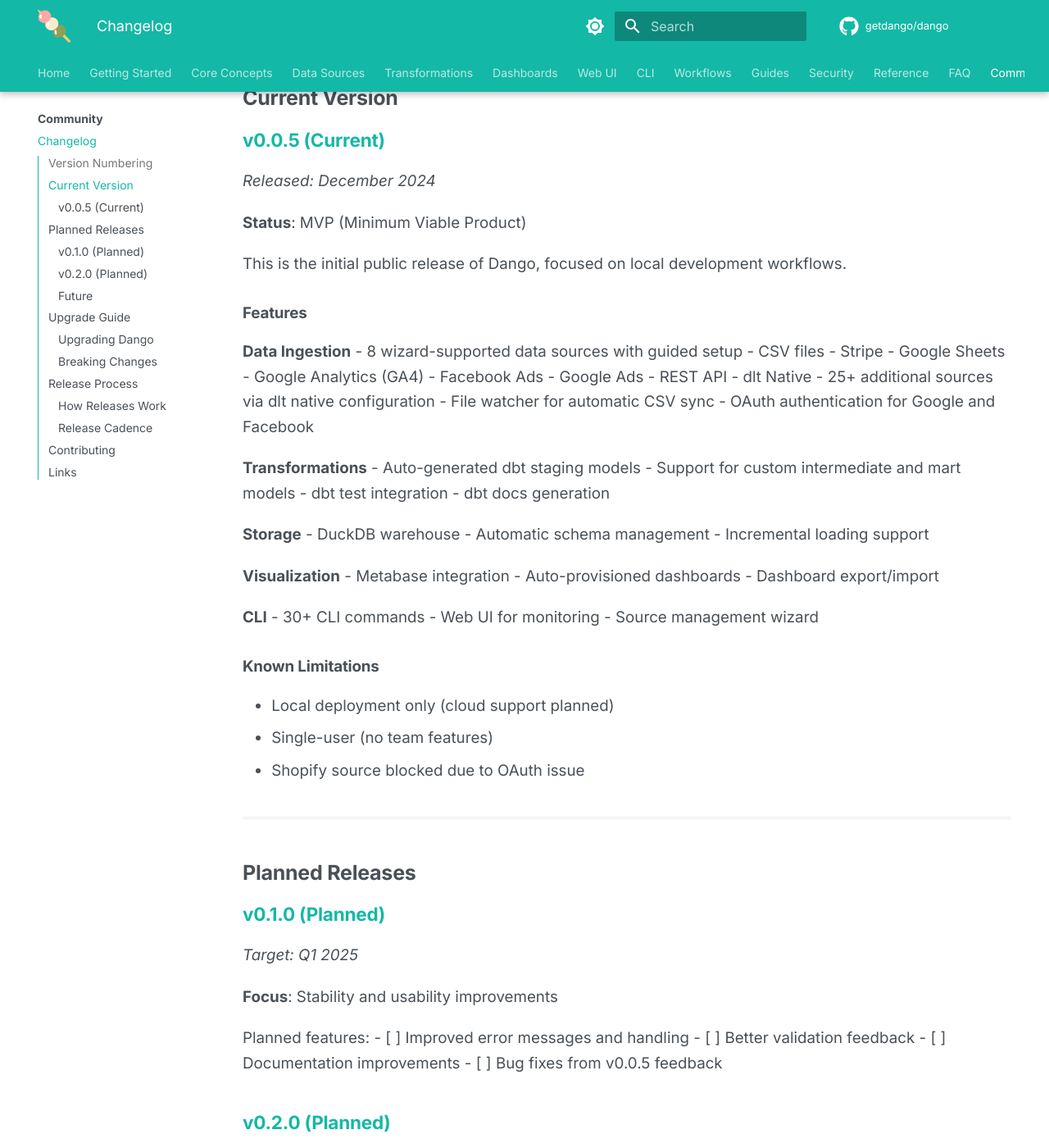
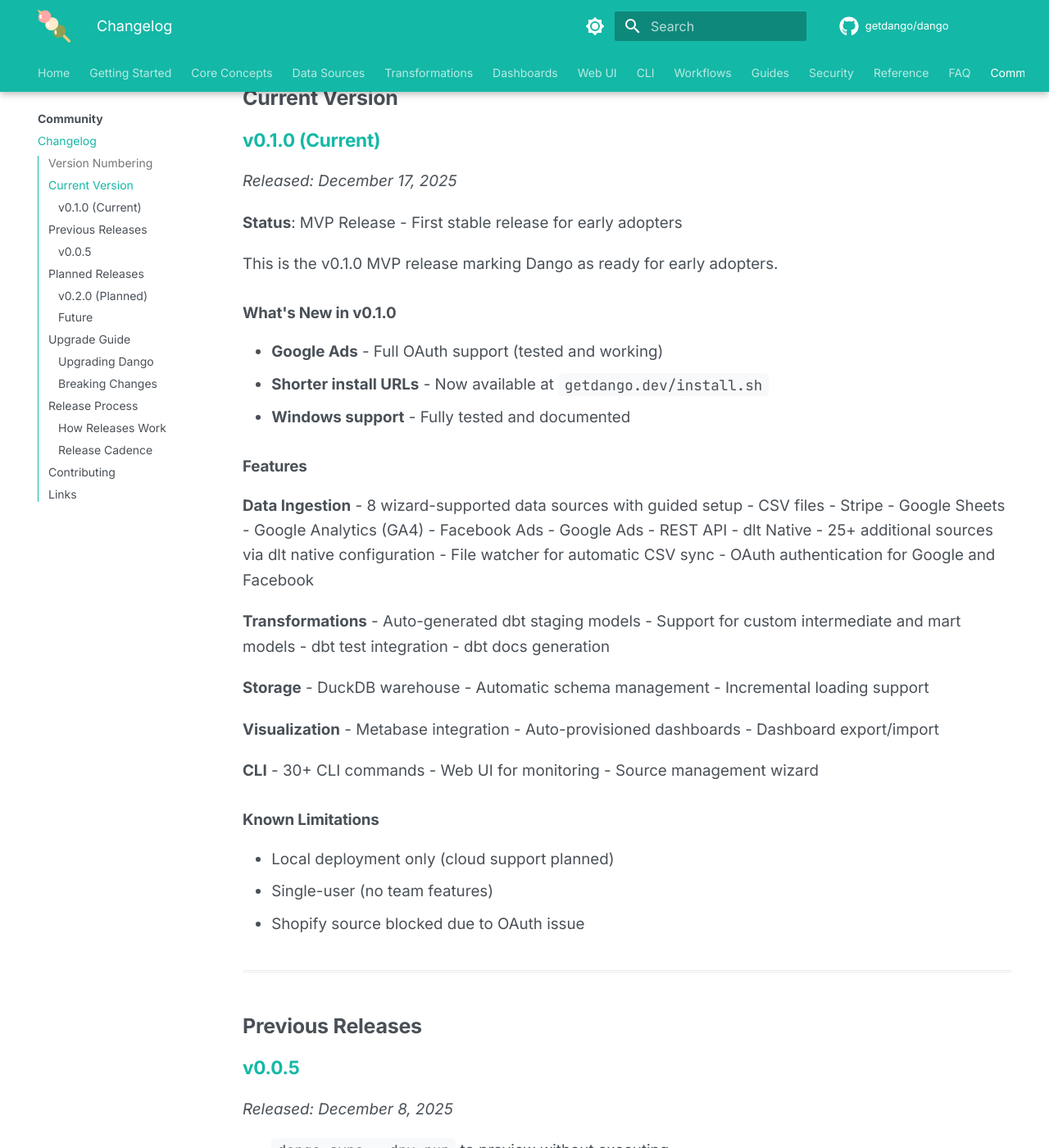
Before and after one commit to getdango/docs, an MkDocs documentation site: the page built from docs/community/changelog.md, in a window 1280 px wide and 1400 px high, scrolled down 628 px. Shown: the whole window at 82% size. Built offline with MkDocs 1.6.1 and Material for MkDocs 9.7.7, drawn with Linux system fonts in a browser that asks for light colours; comment, search, counter and statistics services are not loaded; the version menu is left out; some of the changed text lies outside the part shown.

Commit message:
chore: release v0.1.0 - update install URLs and changelog (#9)
- Update all install script URLs to use getdango.dev
- Update changelog to show v0.1.0 as current version
- Mark Google Ads as fully supported

🤖 Generated with [Claude Code](https://claude.com/claude-code)

Co-authored-by: Claude Opus 4.5 <noreply@anthropic.com>

```diff
--- a/docs/community/changelog.md
+++ b/docs/community/changelog.md
@@ -17,13 +17,19 @@ Dango follows [Semantic Versioning](https://semver.org/):
 
 ## Current Version
 
-### v0.0.5 (Current)
+### v0.1.0 (Current)
 
-*Released: December 2024*
+*Released: December 17, 2025*
 
-**Status**: MVP (Minimum Viable Product)
+**Status**: MVP Release - First stable release for early adopters
 
-This is the initial public release of Dango, focused on local development workflows.
+This is the v0.1.0 MVP release marking Dango as ready for early adopters.
+
+#### What's New in v0.1.0
+
+- **Google Ads** - Full OAuth support (tested and working)
+- **Shorter install URLs** - Now available at `getdango.dev/install.sh`
+- **Windows support** - Fully tested and documented
 
 #### Features
 
@@ -70,19 +76,19 @@ This is the initial public release of Dango, focused on local development workfl
 
 ---
 
+## Previous Releases
+
+### v0.0.5
+
+*Released: December 8, 2025*
+
+- `dango sync --dry-run` to preview without executing
+- Unreferenced custom sources warning
+- Better validation output (database check, model count)
+
+---
+
 ## Planned Releases
-
-### v0.1.0 (Planned)
-
-*Target: Q1 2025*
-
-**Focus**: Stability and usability improvements
-
-Planned features:
-- [ ] Improved error messages and handling
-- [ ] Better validation feedback
-- [ ] Documentation improvements
-- [ ] Bug fixes from v0.0.5 feedback
 
 ### v0.2.0 (Planned)
 
```
Also changed, not shown: docs/core-concepts/architecture.md (+1 -1 lines), docs/getting-started/index.md (+3 -3 lines), docs/getting-started/installation.md (+5 -5 lines), docs/getting-started/quick-start.md (+2 -2 lines), docs/index.md (+1 -1 lines).
